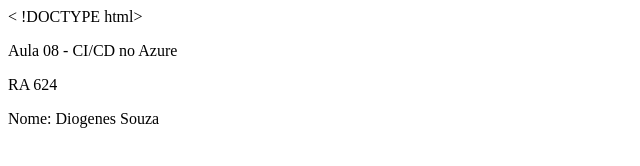
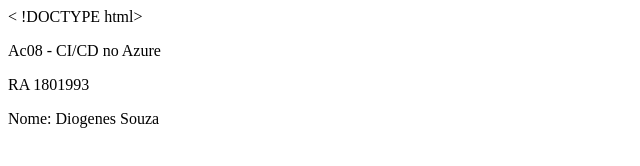
Before and after one commit to DiogeneSouza/aula08ra1801993, a plain HTML site: page index.html in a window 1280 px wide. Shown: the full height of the page, 0-640 px from the left. Drawn offline with Linux system fonts and the light colour scheme.

Commit message:
attttttt

```diff
--- a/index.html
+++ b/index.html
@@ -5,8 +5,8 @@
 <title>CI/CD no Arure</title>
 </head>
 <body>
-<p>Aula 08 - CI/CD no Azure</p>
-<p>RA 624</p>
+<p>Ac08 - CI/CD no Azure</p>
+<p>RA 1801993</p>
 <p>Nome: Diogenes Souza</p>
 </body>
 </html>
```
